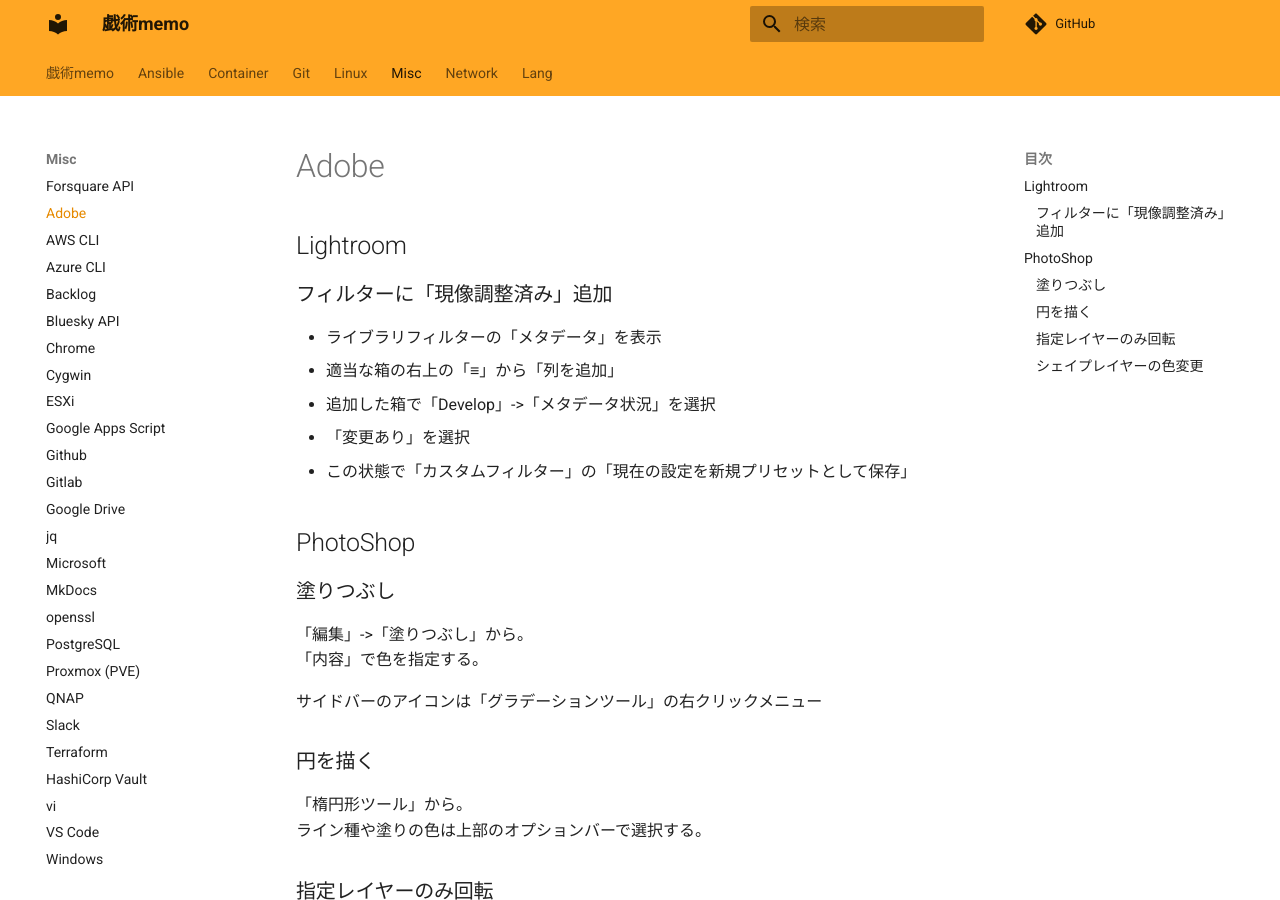
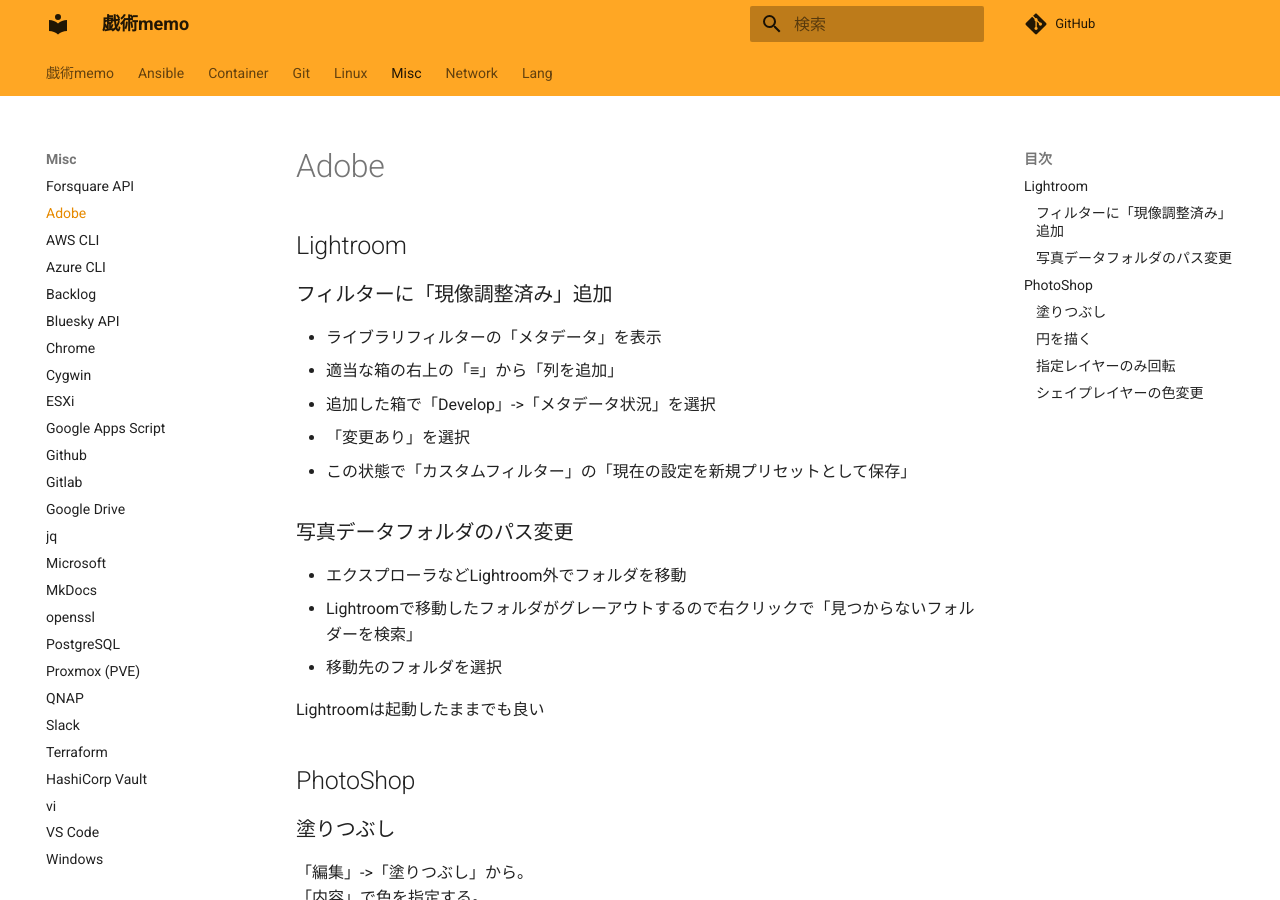
Before and after one commit to zaki-lknr/docs, an MkDocs documentation site: the page built from docs/Misc/adobe.md, in a window 1280 px wide and 900 px high. Built offline with MkDocs 1.6.1 and Material for MkDocs 9.7.7, drawn with Linux system fonts in a browser that asks for light colours; comment, search, counter and statistics services are not loaded.

Commit message:
add: misc/adobe: lightroomで写真のフォルダ移動

```diff
--- a/docs/Misc/adobe.md
+++ b/docs/Misc/adobe.md
@@ -9,6 +9,14 @@
 - 追加した箱で「Develop」->「メタデータ状況」を選択
 - 「変更あり」を選択
 - この状態で「カスタムフィルター」の「現在の設定を新規プリセットとして保存」
+
+### 写真データフォルダのパス変更
+
+- エクスプローラなどLightroom外でフォルダを移動
+- Lightroomで移動したフォルダがグレーアウトするので右クリックで「見つからないフォルダーを検索」
+- 移動先のフォルダを選択
+
+Lightroomは起動したままでも良い
 
 ## PhotoShop
 
```
